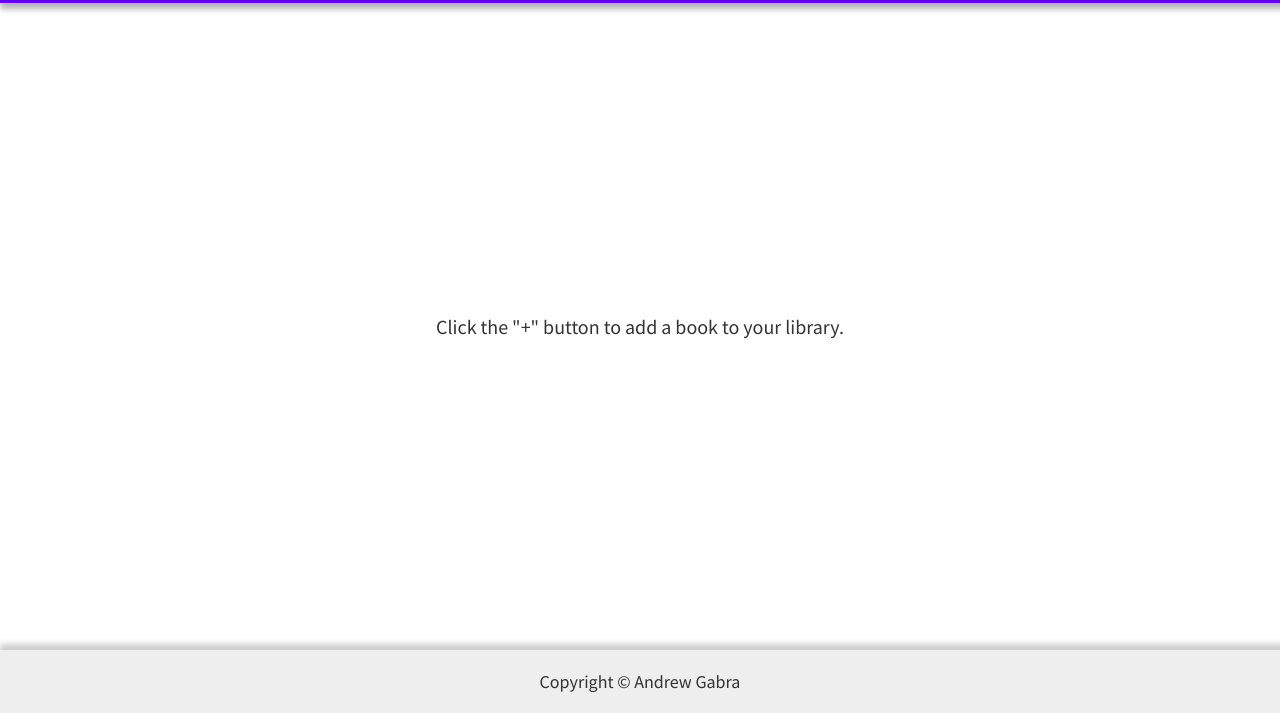
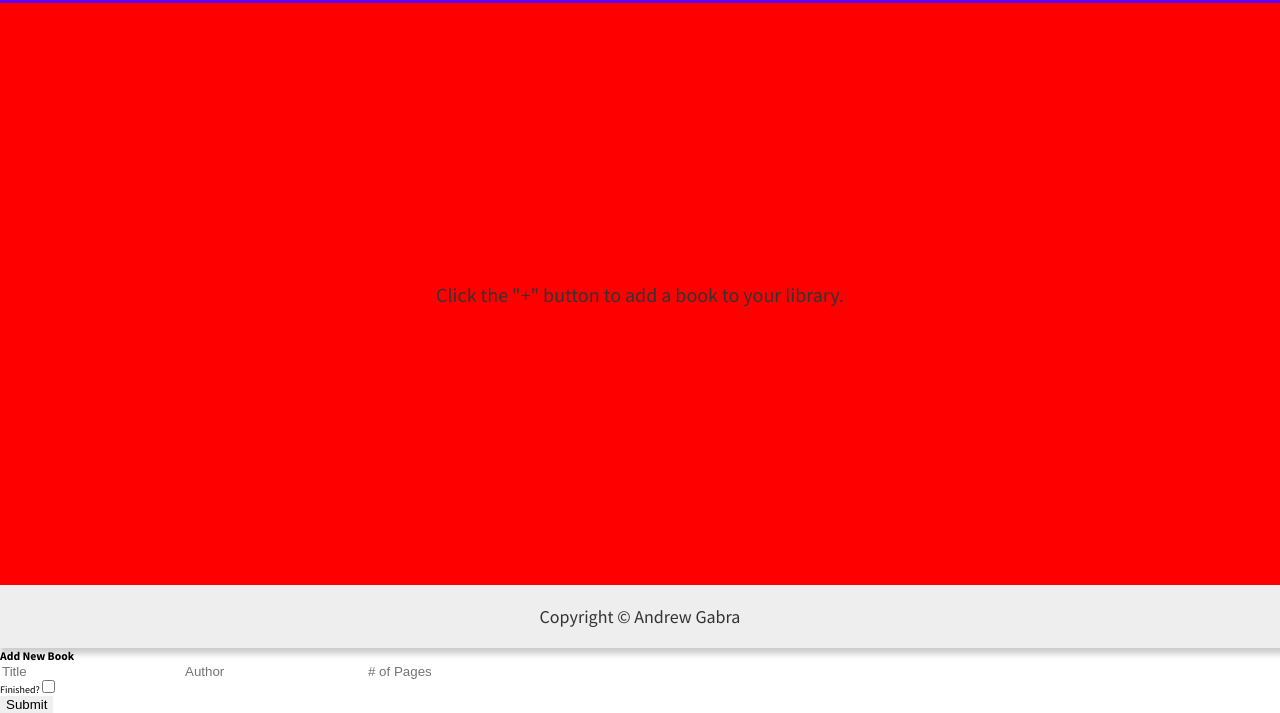
Before and after one commit to agabra23/library-odin, a plain HTML site: page index.html in a window 1280 px wide. Shown: the part 87-800 px from the top of the page. Drawn offline with Linux system fonts and the light colour scheme.

Commit message:
Create add new book modal in HTML

```diff
--- a/index.html
+++ b/index.html
@@ -37,6 +37,40 @@
         Copyright &copy; <span id="year"></span> Andrew Gabra
       </p>
     </footer>
+    <div class="modal" id="addBookModal">
+      <form action="#" class="add-book-form" id="addBookForm">
+        <h3>Add New Book</h3>
+        <input
+          type="text"
+          class="form-input"
+          id="title"
+          placeholder="Title"
+          required
+          maxlength="100"
+        />
+        <input
+          type="text"
+          class="form-input"
+          id="author"
+          placeholder="Author"
+          required
+          maxlength="100"
+        />
+        <input
+          type="number"
+          class="form-input"
+          id="pages"
+          placeholder="# of Pages"
+          required
+          maxlength="10000"
+        />
+        <div class="is-read-container">
+          <label for="is-read">Finished?</label>
+          <input type="checkbox" class="checkbox" id="is-read" />
+        </div>
+        <button type="submit" class="form-submit-btn btn">Submit</button>
+      </form>
+    </div>
   </body>
   <script src="./app.js"></script>
 </html>
--- a/style.css
+++ b/style.css
@@ -88,18 +88,40 @@ footer p {
 
 main {
   flex: 1;
+  position: relative;
 }
 
 .placeholder-container {
+  position: absolute;
   height: 100%;
+  width: 100%;
   display: grid;
   grid-template: 1fr / 1fr;
   place-items: center;
 }
 
 .placeholder-text {
-    position: absolute;
+  margin: auto;
   text-align: center;
   color: var(--primary-dark);
   font-size: 2rem;
 }
+
+#books-grid {
+  height: 100%;
+  display: grid;
+  grid-template-columns: repeat(auto-fit, minmax(300px, 1fr));
+  background-color: red;
+}
+
+/* position: fixed;
+  z-index: 1;
+  top: 50%;
+  left: 50%;
+  width: 300px;
+  padding: var(--spacing-lg);
+  border-radius: var(--border-radius);
+  background-color: var(--grey);
+  text-align: center;
+  transform: translate(-50%, -50%) scale(0);
+  transition: 0.2s ease-in-out; */
```
Lines whose indentation alone changed are shown as unchanged.
